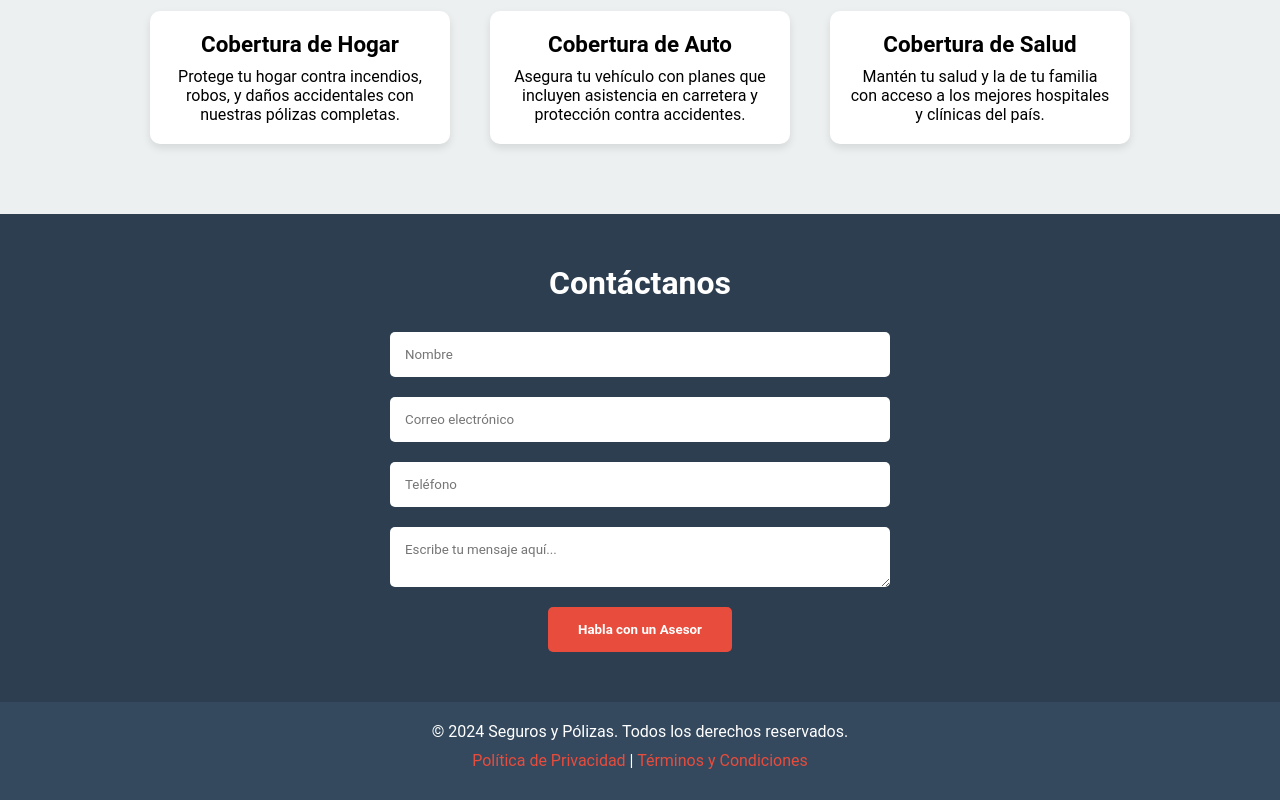
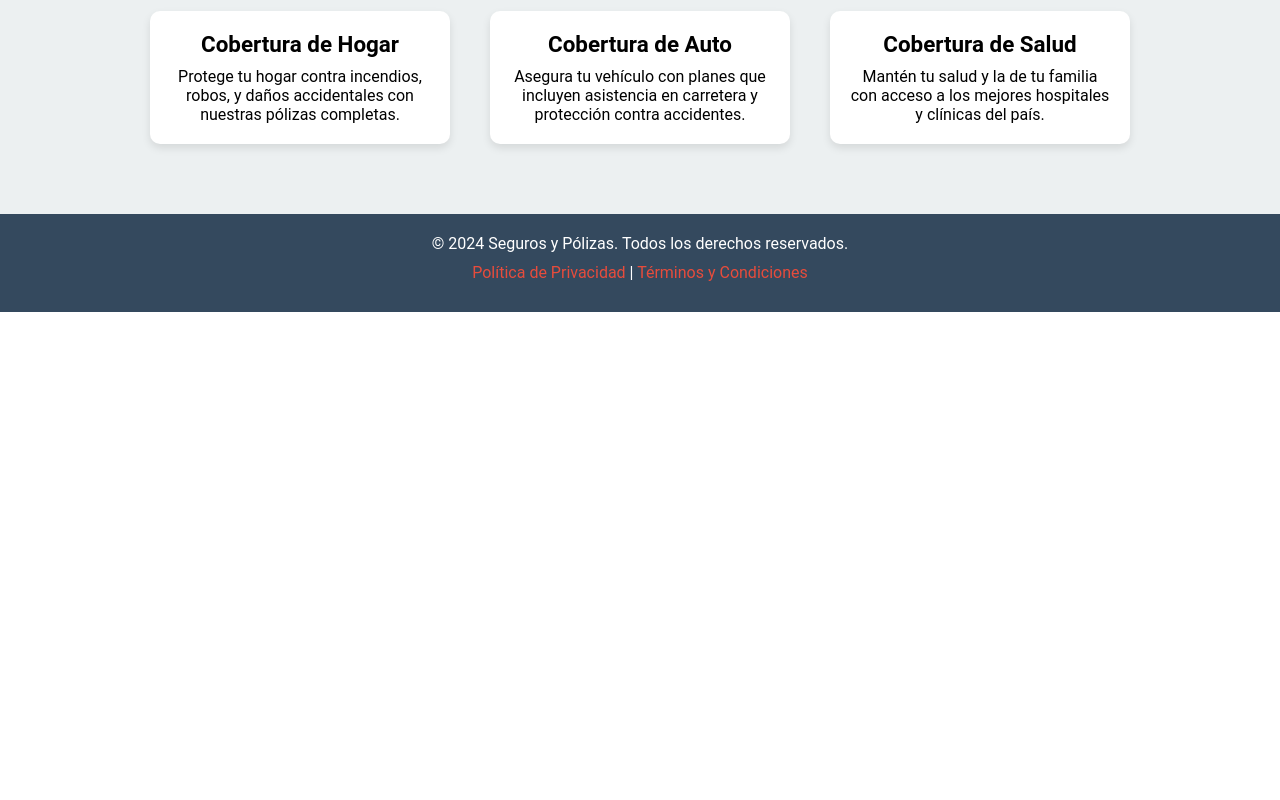
Before and after one commit to Valcoing095/lnPage, a plain HTML site: page index.html in a window 1280 px wide. Shown: the part 1241-2041 px from the top of the page. After the commit the page ends 1553 px from the top, so only its background shows below. Drawn offline with Linux system fonts and the light colour scheme.

```diff
--- a/index.html
+++ b/index.html
@@ -78,7 +78,7 @@
     </section>
 
     <!-- Formulario de Contacto -->
-    <section id="contacto" class="contact-form">
+    <!-- <section id="contacto" class="contact-form">
         <h2>Contáctanos</h2>
         <form action="#" method="POST">
             <input type="text" name="nombre" placeholder="Nombre" required>
@@ -87,7 +87,7 @@
             <textarea name="mensaje" placeholder="Escribe tu mensaje aquí..."></textarea>
             <button type="submit">Habla con un Asesor</button>
         </form>
-    </section>
+    </section> -->
 
     <!-- Footer -->
     <footer>
```
